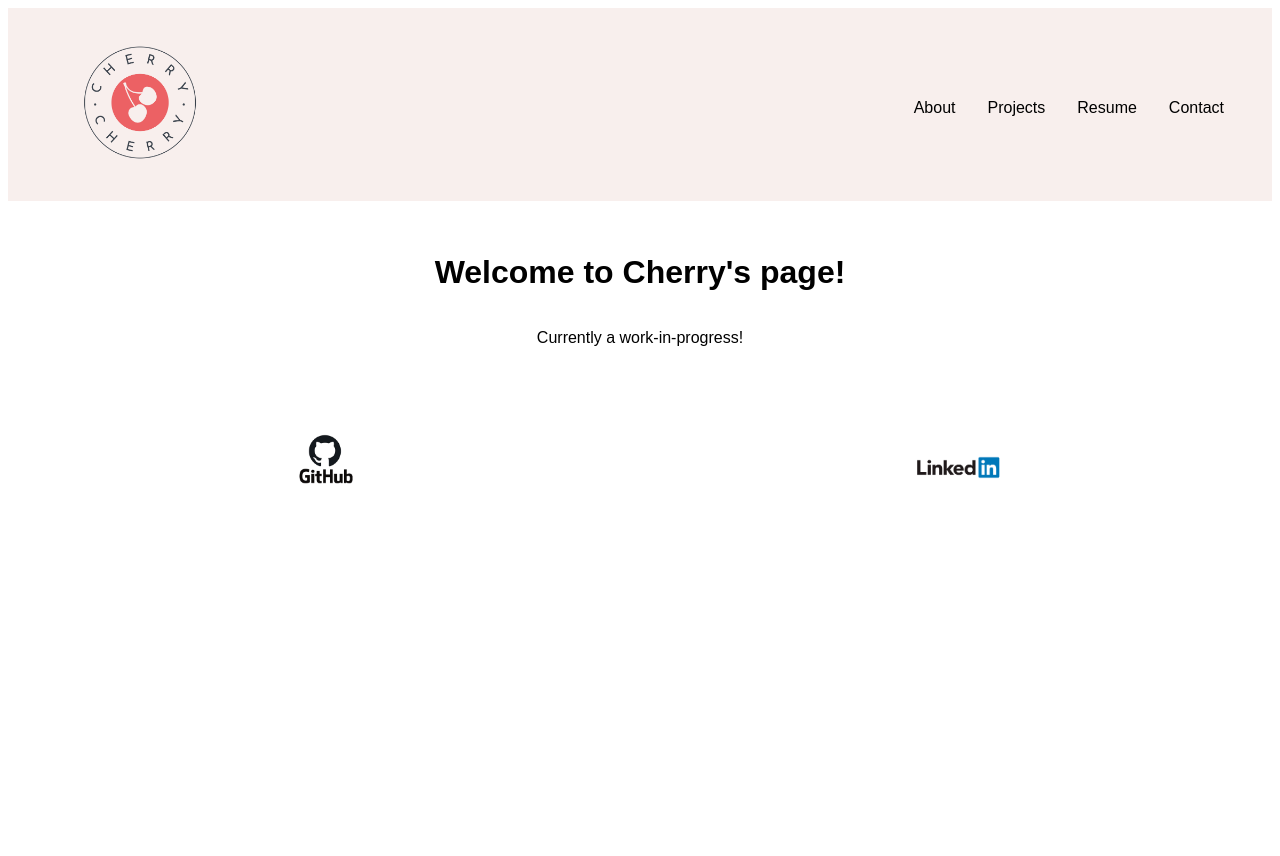
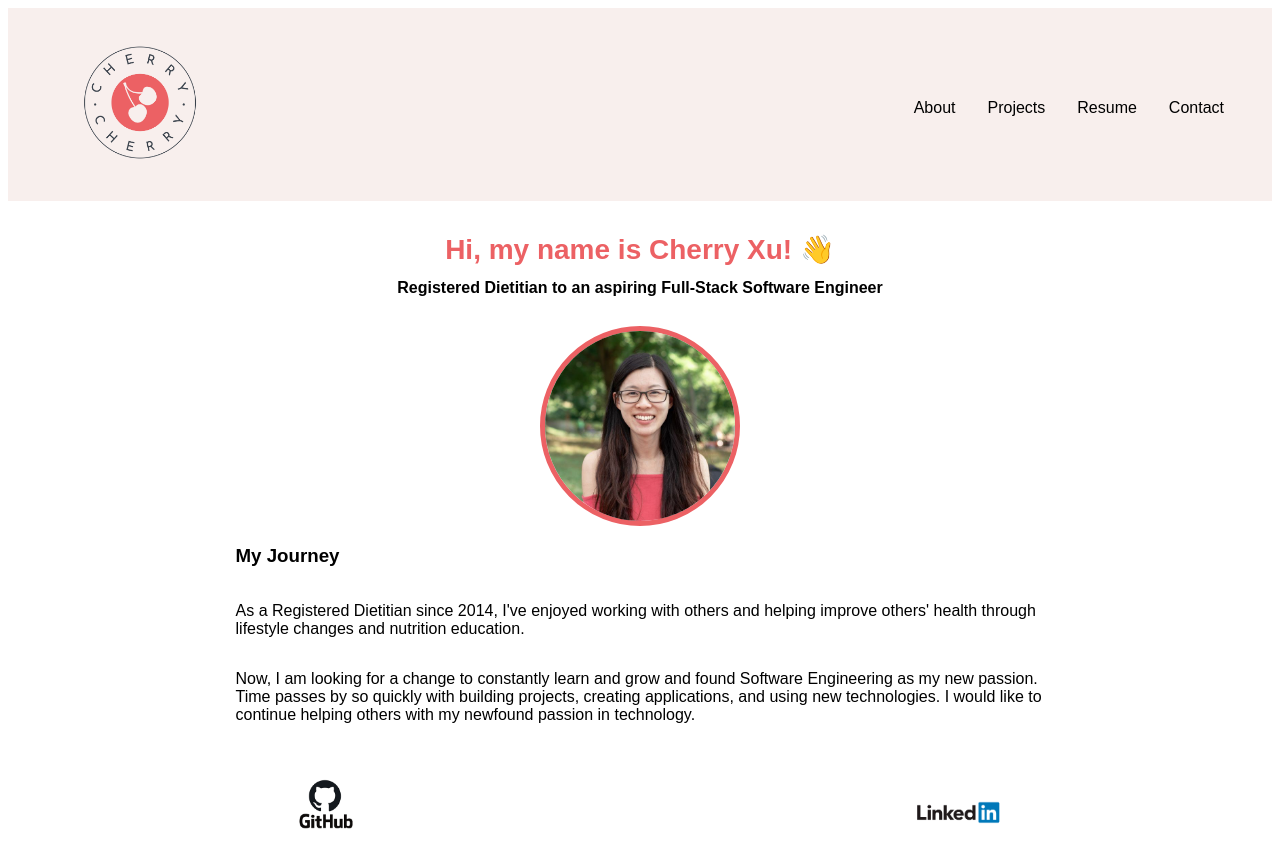
Before and after one commit to mscherryxu/portfolio-ts, a React (Create React App) app: page / in a window 1280 px wide. Before the commit the page ends 800 px from the top, so only its background shows below. Built offline with nearby package versions, Linux system fonts and the light colour scheme.

Commit message:
Deleted Home component and changed routes to About

```diff
--- a/src/RoutesComponent.js
+++ b/src/RoutesComponent.js
@@ -1,6 +1,5 @@
 import React from "react";
 import { Routes, Route } from "react-router-dom";
-import Home from "./components/Home";
 import About from "./components/About";
 import Projects from "./components/Projects";
 import Contact from "./components/Contact";
@@ -9,7 +8,7 @@ const RoutesComponent = () => {
   return (
     <div>
       <Routes>
-        <Route path="/" element={<Home />} />
+        <Route path="/" element={<About />} />
         <Route path="/about" element={<About />} />
         <Route path="/projects" element={<Projects />} />
         <Route path="/contact" element={<Contact />} />
--- a/src/components/Home.js
+++ /dev/null
@@ -1,14 +0,0 @@
-import React from "react";
-
-const Home = () => {
-  return (
-    <>
-      <div className="parent-container">
-        <h1>Welcome to Cherry's page!</h1>
-        <p>Currently a work-in-progress!</p>
-      </div>
-    </>
-  );
-};
-
-export default Home;
```
